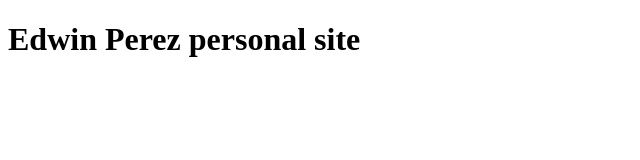
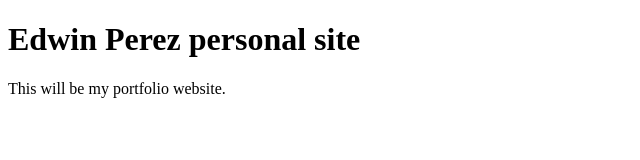
Before and after one commit to trigun539/trigun539.github.io, a plain HTML site: page index.html in a window 1280 px wide. Shown: the whole page, without its empty margins (0-640 px from the left). Drawn offline with Linux system fonts and the light colour scheme.

Commit message:
Some text and github fix.

```diff
--- a/index.html
+++ b/index.html
@@ -6,5 +6,6 @@
 </head>
 <body>
   <h1>Edwin Perez personal site</h1>
+  <p>This will be my portfolio website.</p>
 </body>
 </html>
```
